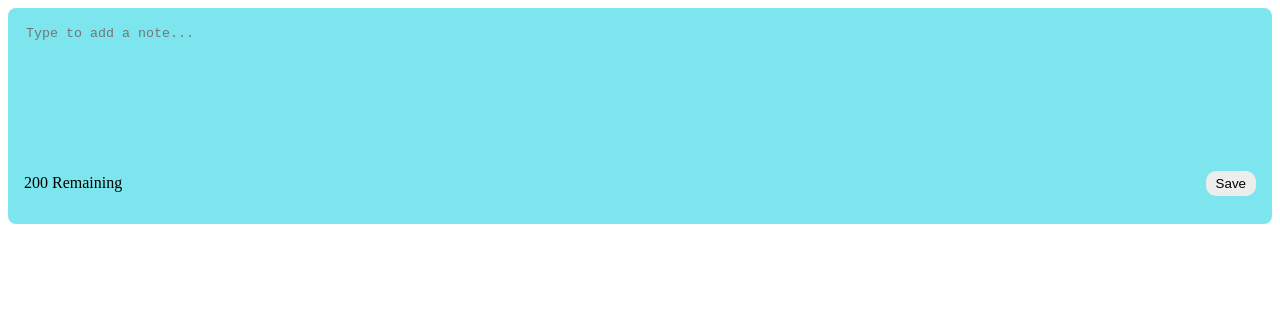
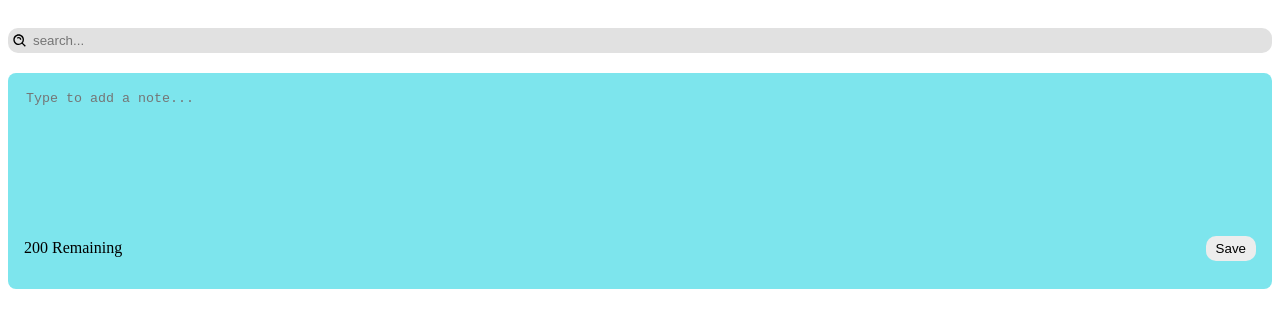
Before and after one commit to elenejavakhishvili638/note-app, a React (Create React App) app: page / in a window 1280 px wide. Shown: the top 328 px of the page. Built offline with nearby package versions, Linux system fonts and the light colour scheme.

Commit message:
Add search bar component and search function to filter notes

```diff
--- a/src/App.tsx
+++ b/src/App.tsx
@@ -3,10 +3,12 @@ import {nanoid} from "nanoid"
 import './App.css';
 import NotesList from './components/NotesList';
 import {Note} from "./interfaces/noteInterface"
+import SearchBar from './components/SearchBar';
 
 const App: React.FC = () => {
 
   const [notes, setNotes] = useState<Note[]>([])
+  const [searchValue, setSearchValue] = useState<string>("")
 
   const addNote = (text: string) => {
     // console.log(text)
@@ -20,10 +22,20 @@ const App: React.FC = () => {
     setNotes(filteredNotes)
   }
 
+  // const searchNote = (searchText: string) => {
+
+  //   // const filteredText = notes.filter((note) => note.note.toLowerCase().includes(searchText))
+  //   // console.log(filteredText)
+  //   // setNotes(filteredText)
+  // }
+
   return (
     <div className='container'>
+      <SearchBar
+        searchNote={setSearchValue}
+      />
       <NotesList
-        notes={notes}
+        notes={notes.filter((note) => note.note.toLowerCase().includes(searchValue))}
         addNotes={addNote}
         deleteNote={deleteNote}
       />
--- /dev/null
+++ b/src/components/SearchBar.css
@@ -0,0 +1,15 @@
+.search {
+  width: 100%;
+  margin: 20px 0px;
+  border-radius: 10px;
+  border: none;
+  background-color: #e1e1e1;
+  padding: 5px 25px;
+  outline: none;
+}
+
+.search-icon {
+  position: absolute;
+  top: 33px;
+  left: 12px;
+}
--- /dev/null
+++ b/src/components/SearchBar.tsx
@@ -0,0 +1,24 @@
+import React, {useState} from 'react'
+import "./SearchBar.css"
+import {BiSearchAlt} from "react-icons/bi"
+import {SearchBarProps} from "../interfaces/propsInterface"
+
+const SearchBar: React.FC<SearchBarProps> = ({searchNote}) => {
+
+    // const [searchValue, setSearchValue] = useState<string>("")
+
+    const handleChange = (event:  React.ChangeEvent<HTMLInputElement>) => {
+        // setSearchValue(event?.target.value)
+        // console.log(event?.target.value)
+        searchNote(event?.target.value)
+    }
+
+  return (
+    <div className='search-bar'>
+        <BiSearchAlt className='search-icon' />
+        <input className='search' placeholder='search...' type="text" onChange={handleChange} />
+    </div>
+  )
+}
+
+export default SearchBar
--- a/src/interfaces/propsInterface.ts
+++ b/src/interfaces/propsInterface.ts
@@ -18,3 +18,7 @@ export interface NoteProps {
 export interface AddNoteProps {
     addNotes: (text: string) => void
 }
+
+export interface SearchBarProps {
+    searchNote: React.Dispatch<React.SetStateAction<string>>
+}
```
